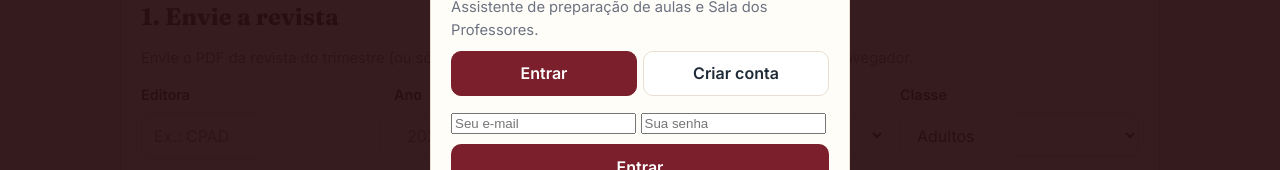
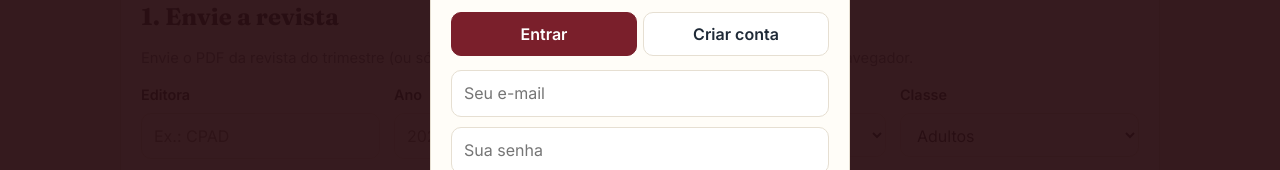
Before and after one commit to Wrocharv/teacher-ebd, a plain HTML site: page index.html in a window 1280 px wide. Shown: the part 286-456 px from the top of the page. Drawn offline with nearby package versions, Linux system fonts and the light colour scheme.

Commit message:
Corrigir tamanho dos campos de e-mail e senha no login
Co-Authored-By: Claude Opus 5.5 <noreply@anthropic.com>
Claude-Session: https://claude.ai/code/session_01VYprZJtfbhgHM5EsRNcyUF

```diff
--- a/index.html
+++ b/index.html
@@ -30,7 +30,7 @@ main{padding:20px}
 .step.on{background:var(--brand);color:#fff}
 .step.done{background:var(--soft);color:var(--brand)}
 label{display:block;font-weight:600;font-size:.9rem;margin:0 0 6px}
-input[type=text],input[type=number],select,textarea{width:100%;padding:10px 12px;border:1px solid var(--line);border-radius:10px;font:inherit;background:#fff;color:var(--ink)}
+input[type=text],input[type=number],input[type=email],input[type=password],select,textarea{width:100%;padding:10px 12px;border:1px solid var(--line);border-radius:10px;font:inherit;background:#fff;color:var(--ink)}
 textarea{min-height:120px;resize:vertical}
 .grid{display:grid;gap:14px;grid-template-columns:repeat(auto-fit,minmax(200px,1fr))}
 .btn{display:inline-flex;align-items:center;gap:8px;border:0;border-radius:10px;padding:11px 18px;font:inherit;font-weight:600;cursor:pointer;background:var(--brand);color:#fff}
```
